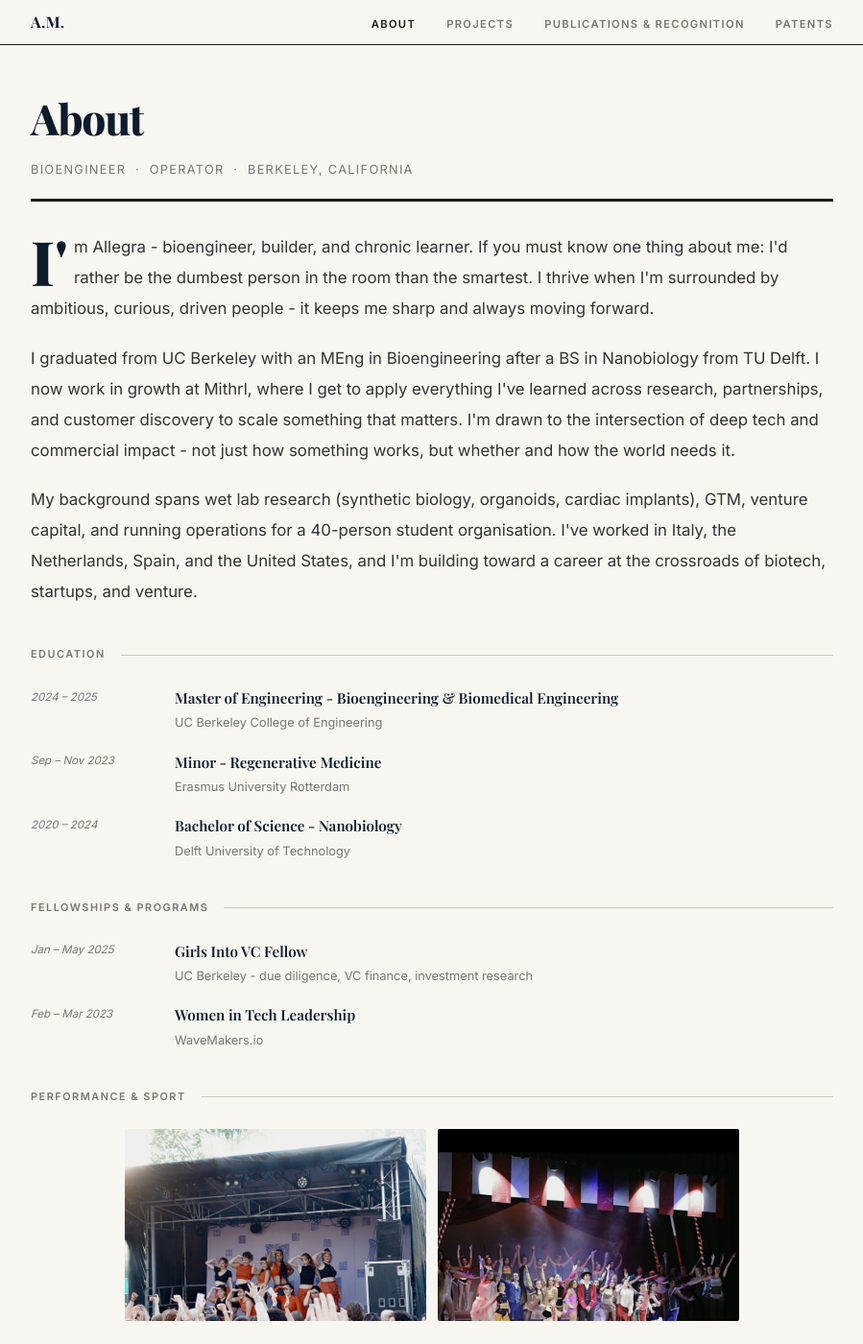
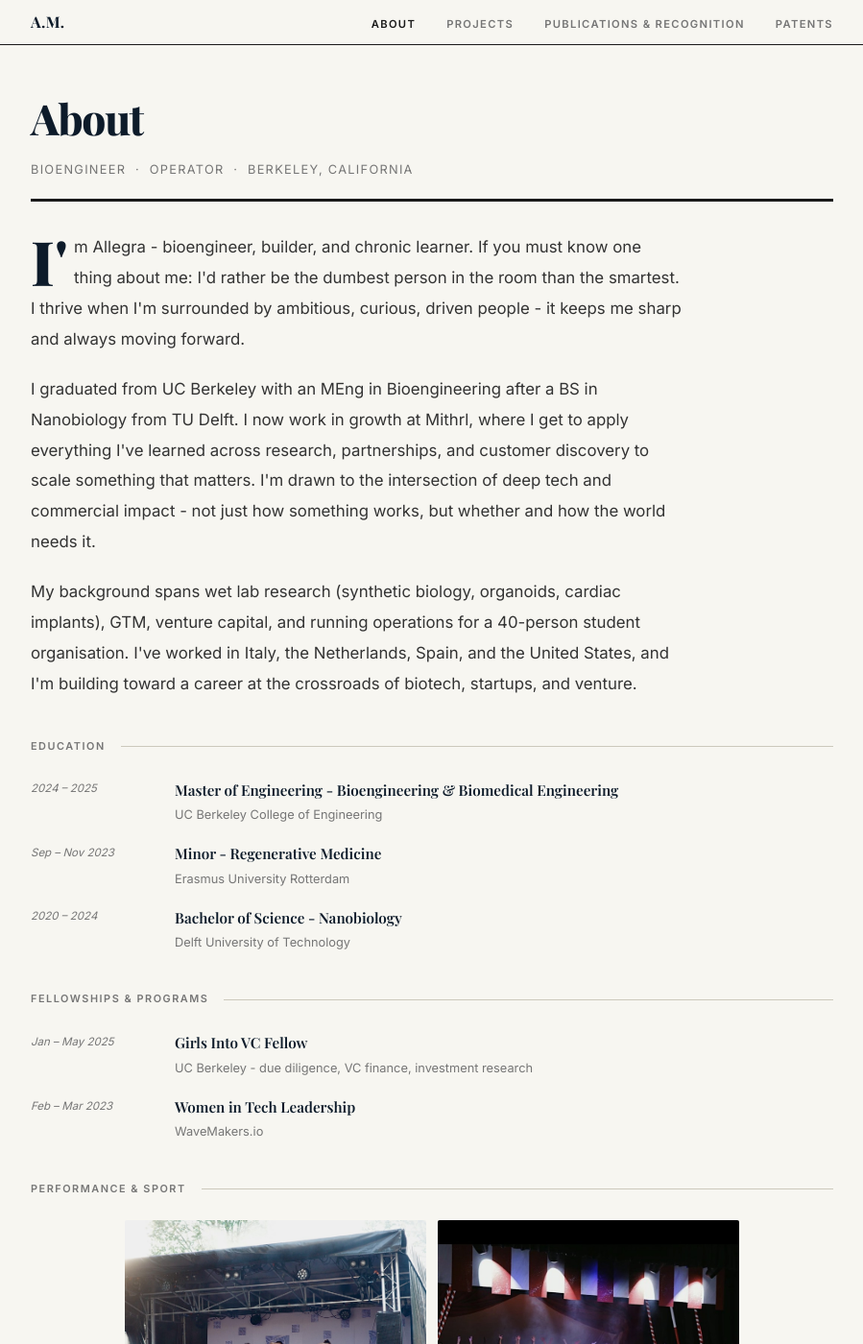
Before and after one commit to allimessinese/allimessinese.github.io, a Jekyll site: the page built from about.markdown, in a window 1280 px wide and 1400 px high. Shown: the whole window at 96% size, without its empty margins (190-1089 px from the left). Built offline with Jekyll 4.4.1, drawn with Linux system fonts in a browser that asks for light colours; some web fonts are replaced.

Commit message:
Restore readable max-width 680px on about page text
Co-Authored-By: Claude Sonnet 4.6 <noreply@anthropic.com>

```diff
--- a/about.markdown
+++ b/about.markdown
@@ -78,7 +78,7 @@ My background spans wet lab research (synthetic biology, organoids, cardiac impl
   <img src="/assets/images/about-perf-greatest-showman.jpg" alt="The Greatest Showman musical, choreographed by Allegra Messinese" style="width:100%; height:200px; object-fit:cover; object-position:center 30%; border-radius:2px; display:block; margin:0;">
 </div>
 
-<p style="font-size:0.95rem; line-height:1.8; color:#333; margin-bottom:1.5rem;">
+<p style="font-size:0.95rem; line-height:1.8; color:#333; max-width:680px; margin-bottom:1.5rem;">
 Dance has been a parallel commitment since before university. In Delft I joined two crews and performed on proper stages: three pieces at IO Festival (the annual TU Delft student festival) across two years, and productions with POSE. I choreographed three full-scale musicals (The Greatest Showman, The Lion King, and Peter Pan) and performed in seven total. During university, I captained my volleyball team in the Netherlands and won regionals.
 </p>
 
--- a/assets/css/main.css
+++ b/assets/css/main.css
@@ -626,6 +626,7 @@ img { max-width: 100%; display: block; }
   font-size: 1.05rem;
   line-height: 1.9;
   color: #333;
+  max-width: 680px;
   margin-bottom: 1.25rem;
 }
 .about-intro:first-of-type::first-letter {
```
